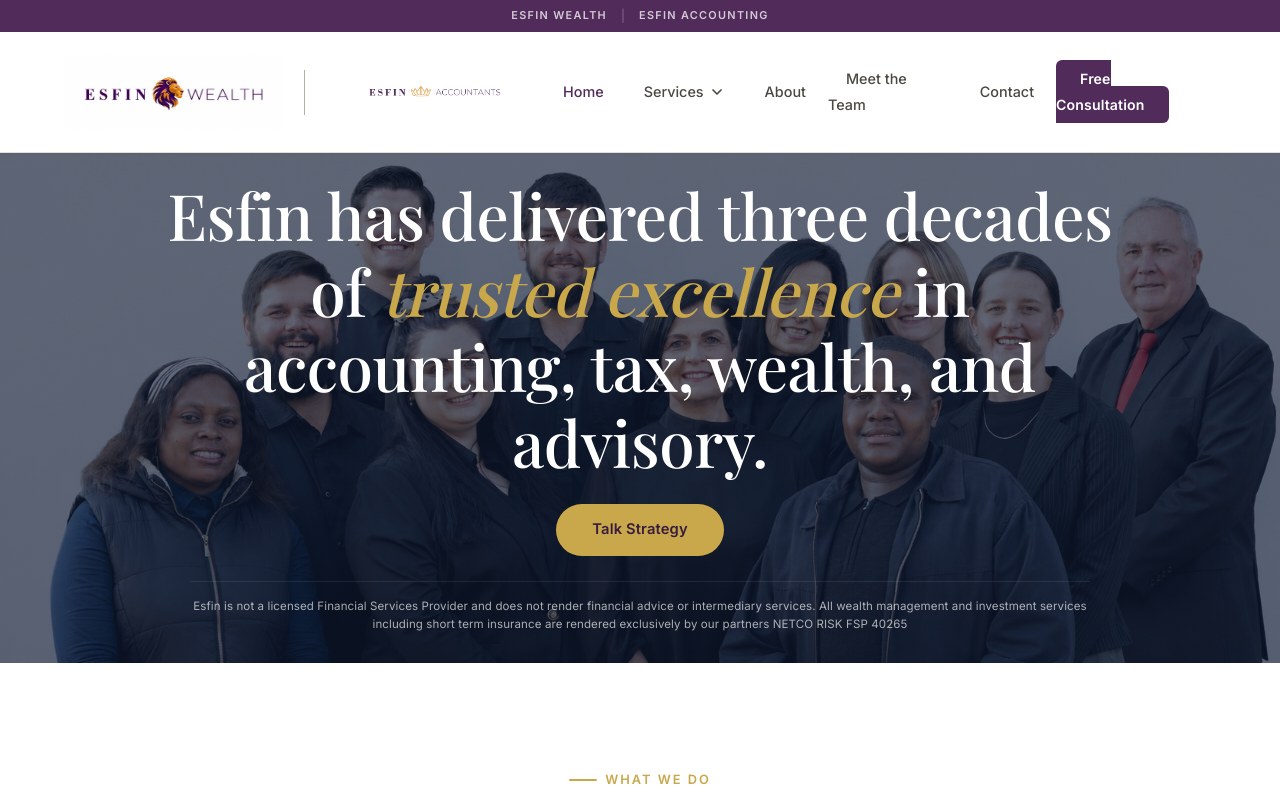
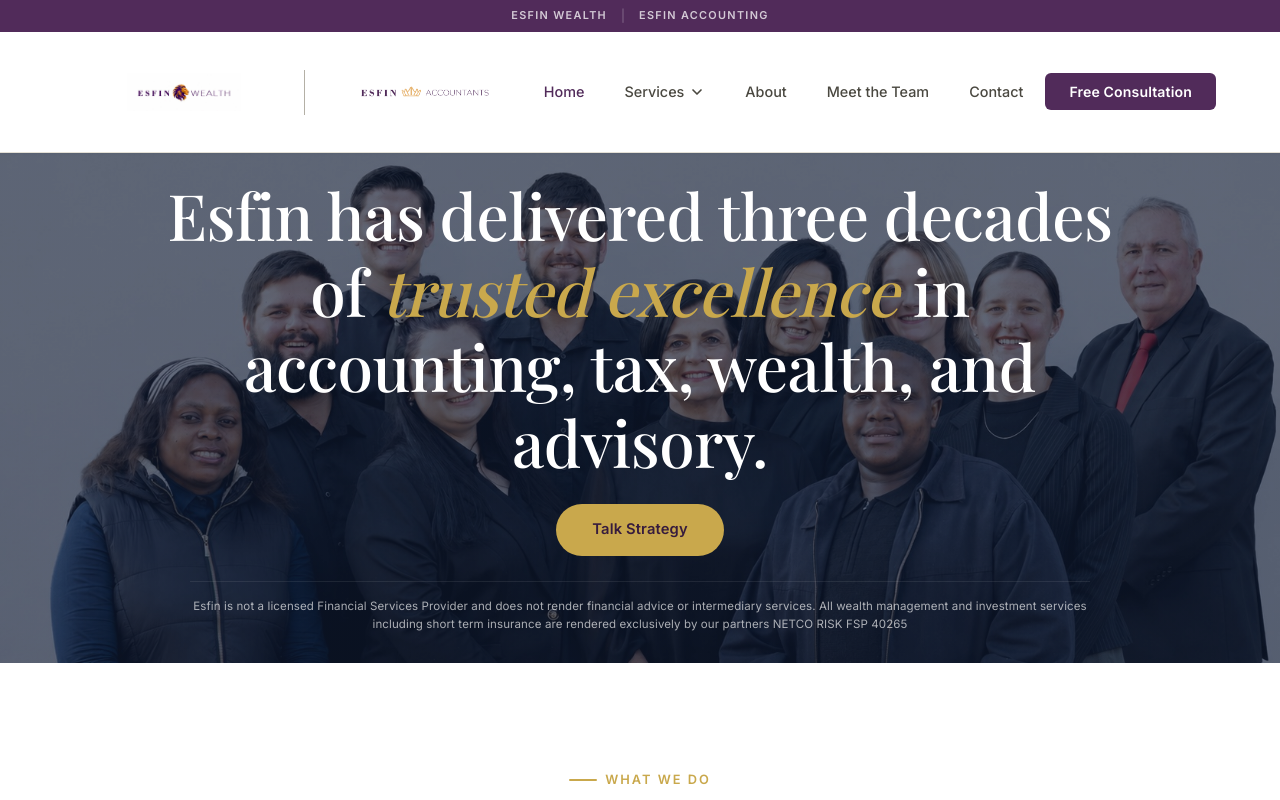
Before and after one commit to RuanRaaths98/esfin-wealth, a plain HTML site: page index.html in a window 1280 px wide. Shown: the top 800 px of the page. Drawn offline with nearby package versions, Linux system fonts and the light colour scheme.

Commit message:
Update styles.css

```diff
--- a/styles.css
+++ b/styles.css
@@ -206,7 +206,6 @@ button {
 .nav-logo-group {
   display: flex;
   align-items: center;
-  gap: 0;
 }
 
 .logo-divider {
@@ -214,7 +213,6 @@ button {
   height: 45px;
   background: var(--color-gray-300, #ccc);
   flex-shrink: 0;
-  margin: 0 20px;
 }
 
 /* Logo */
@@ -222,22 +220,17 @@ button {
   display: flex;
   align-items: center;
   justify-content: center;
-  width: 220px;
+  flex: 0 0 240px;
 }
 
 .nav-logo .logo-img {
-  width: 100%;
-  height: auto;
-  max-height: 96px;
-  object-fit: contain;
+  height: 55px;
+  width: auto;
   display: block;
 }
 
 .nav-logo .logo-img.wealth-logo {
-  width: 100%;
-  height: auto;
-  max-height: 96px;
-  object-fit: contain;
+  height: 38px;
 }
 
 /* Nav Links */
```
